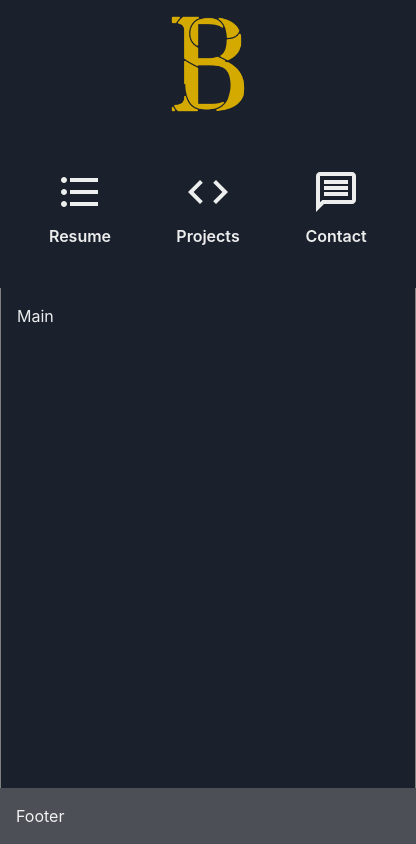
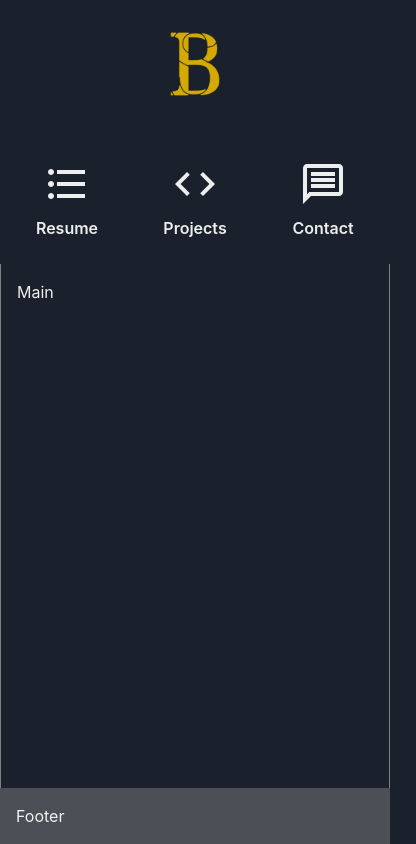
Before and after one commit to CosmicStresshead/BScom, a React (Vite) app: page / in a window 390 px wide. Shown: the whole page, 416 px wide, since content can reach past the window. Built offline with nearby package versions, Linux system fonts and the light colour scheme.

Commit message:
Rearrange Navbar for mobile devices

```diff
--- a/src/components/NavBar.tsx
+++ b/src/components/NavBar.tsx
@@ -9,18 +9,18 @@ interface Props {
 
 const NavBar = ({orientation}: Props) => {
   return (
-    <>
-    <VStack alignItems="center" justifyItems="center" gap="0" padding="0" margin="0">
+
+    <VStack>
       <Link href="/">
-      <Image src={logo} boxSize={"8rem"} padding="1rem" alt="BenSmylie.com" title="BenSmylie.com"/>
+      <Image src={logo} boxSize={"8rem"} padding="2rem" alt="BenSmylie.com" title="BenSmylie.com"/>
       </Link>
-    </VStack>
-    <Stack direction={orientation} width="100%" alignItems="center" justifyContent="center" padding={"1rem"} gap="0rem">
+    <Stack direction={orientation} width="100%" alignItems="center" justifyContent="center" gap="0rem">
       <NavItem url="#" text="Resume" icon={MdFormatListBulleted} />
       <NavItem url="#" text="Projects" icon={MdCode} />
       <NavItem url="#" text="Contact" icon={MdOutlineMessage} />
     </Stack>
-    </>
+    </VStack>
+
   )
 }
 
```
